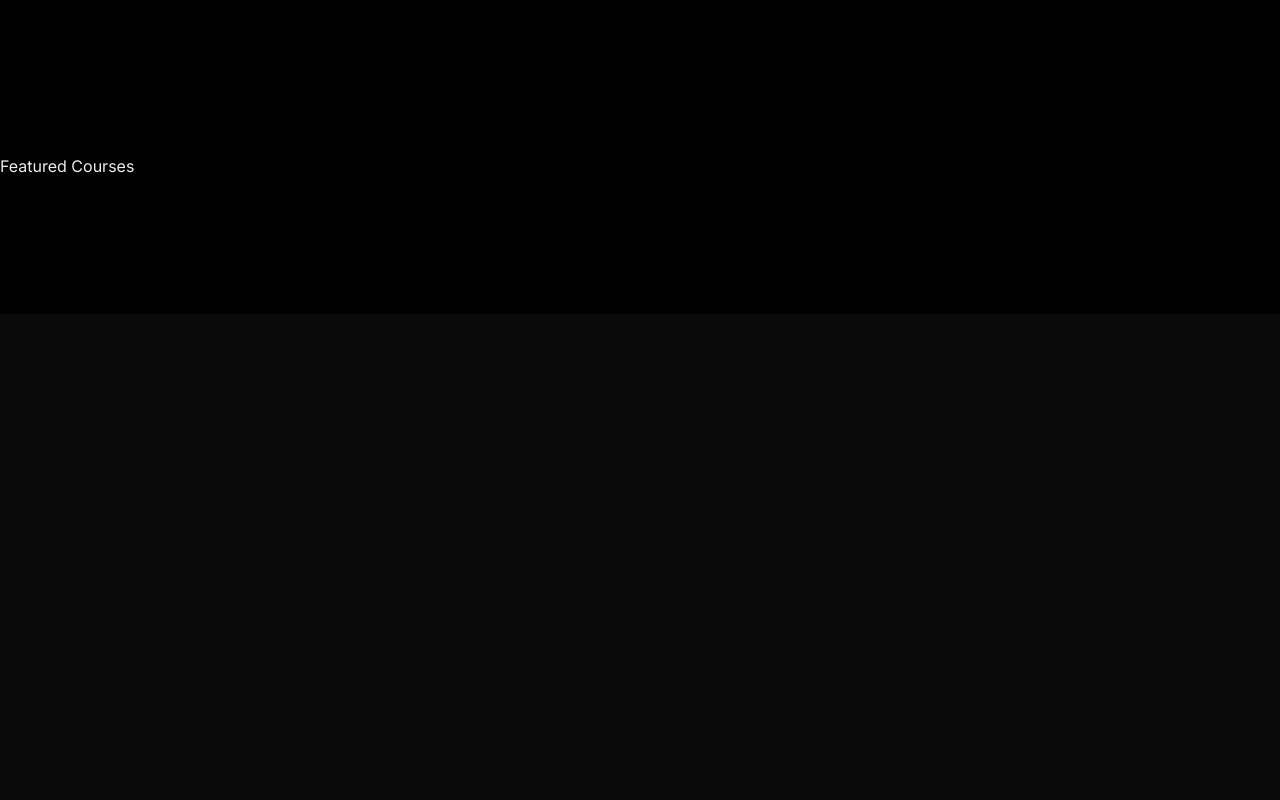
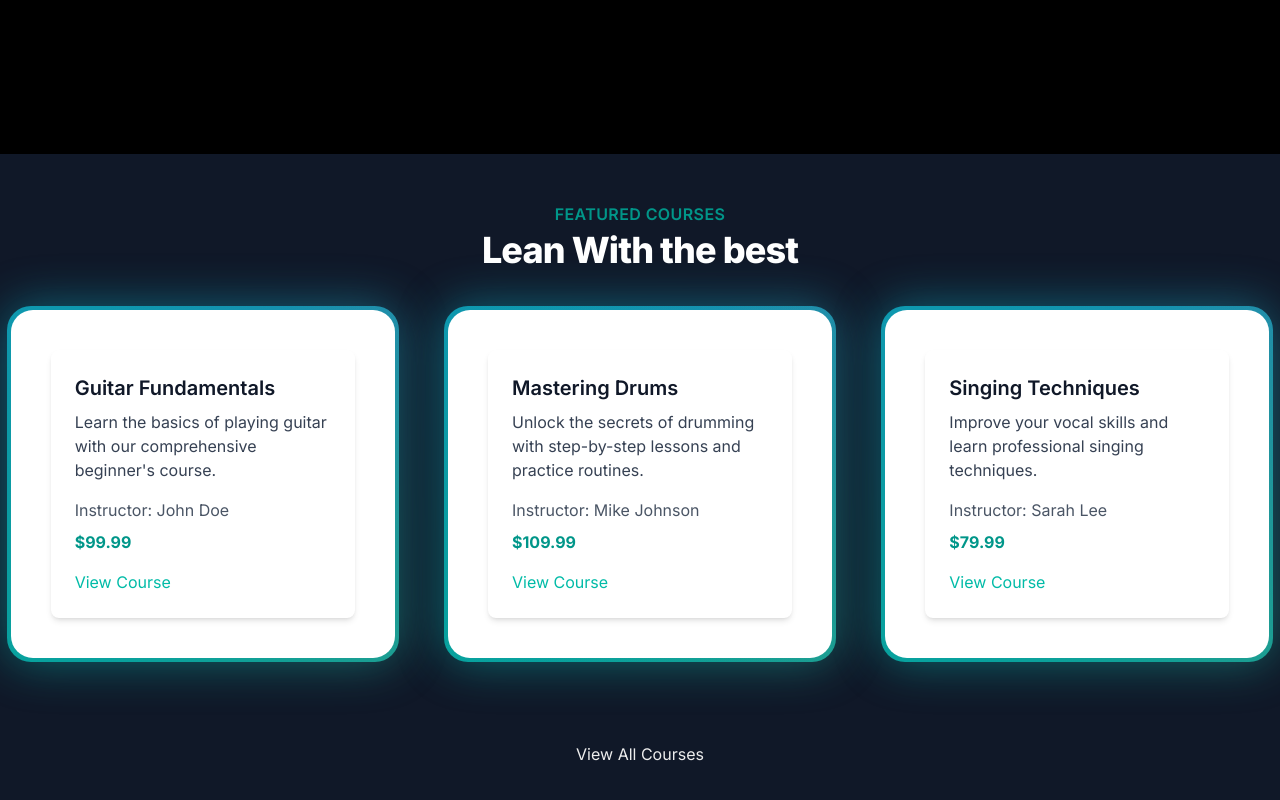
Before and after one commit to Saksham-Shukla-05/Next.js_music_app, a Next.js app: page / in a window 1280 px wide. Shown: the part 486-1286 px from the top of the page. Before the commit the page ends 800 px from the top, so only its background shows below. Built offline with nearby package versions, Linux system fonts and the light colour scheme.

Commit message:
Add FeaturedCourses component; implement course filtering and display with links

```diff
--- a/src/components/FeaturedCourses.tsx
+++ b/src/components/FeaturedCourses.tsx
@@ -1,3 +1,68 @@
+import Link from "next/link";
+import coursesData from "../data/music_courses.json";
+import BackgroundGradient from "./ui/background-gradient";
+
+interface Course {
+  id: number;
+
+  title: string;
+
+  slug: string;
+
+  description: string;
+
+  price: number;
+
+  instructor: string;
+
+  isFeatured: boolean;
+}
+
 export default function FeaturedCourses() {
-  return <p>Featured Courses</p>;
+  const FtCourses = coursesData.courses.filter(
+    (courses: Course) => courses.isFeatured
+  );
+  return (
+    <div className="py-12  bg-gray-900">
+      <div className="text-center">
+        <h2 className="text-base text-teal-600 font-semibold tracking-wide uppercase">
+          FEATURED COURSES
+        </h2>
+        <p className="mt-2 text-3xl leading-8 font-extrabold tracking-tight text-white sm:text-4xl">
+          Lean With the best
+        </p>
+      </div>
+      <div className="mt-10">
+        <div className="grid grid-cols-1 sm:grid-cols-2 lg:grid-cols-3 gap-8 justify-center">
+          {FtCourses.map((course: Course) => (
+            <div key={course.id} className="flex justify-center">
+              <BackgroundGradient className="rounded-[22px] max-w-sm p-4 sm:p-10 bg-white dark:bg-zinc-900">
+                <div className="  bg-white rounded-lg shadow-md p-6">
+                  <h3 className="text-xl font-semibold mb-2 text-gray-900">
+                    {course.title}
+                  </h3>
+                  <p className="text-gray-700 mb-4">{course.description}</p>
+                  <p className="text-gray-600 mb-2">
+                    Instructor: {course.instructor}
+                  </p>
+                  <p className="text-teal-600 font-bold mb-4">
+                    ${course.price}
+                  </p>
+                  <Link
+                    href={`/courses/${course.slug}`}
+                    className="text-teal-500 hover:underline"
+                  >
+                    View Course
+                  </Link>
+                </div>
+              </BackgroundGradient>
+            </div>
+          ))}
+        </div>
+      </div>
+      <div className="mt-20 text-center">
+        <Link href={"/courses"}>View All Courses</Link>
+      </div>
+    </div>
+  );
 }
--- a/src/data/music_courses.json
+++ b/src/data/music_courses.json
@@ -0,0 +1,64 @@
+{
+  "courses": [
+    {
+      "id": 1,
+      "title": "Guitar Fundamentals",
+      "slug": "guitar-fundamentals",
+      "description": "Learn the basics of playing guitar with our comprehensive beginner's course.",
+      "price": 99.99,
+      "instructor": "John Doe",
+      "isFeatured": true,
+      "image": "/courses/guitar.jpg"
+    },
+    {
+      "id": 2,
+      "title": "Piano for Beginners",
+      "slug": "piano-for-beginners",
+      "description": "Start your musical journey with this easy-to-follow piano course for beginners.",
+      "price": 89.99,
+      "instructor": "Jane Smith",
+      "isFeatured": false,
+      "image": "/courses/piano.jpg"
+    },
+    {
+      "id": 3,
+      "title": "Mastering Drums",
+      "slug": "mastering-drums",
+      "description": "Unlock the secrets of drumming with step-by-step lessons and practice routines.",
+      "price": 109.99,
+      "instructor": "Mike Johnson",
+      "isFeatured": true,
+      "image": "/courses/drums.jpg"
+    },
+    {
+      "id": 4,
+      "title": "Violin Essentials",
+      "slug": "violin-essentials",
+      "description": "Build a solid foundation in violin playing with this essential course.",
+      "price": 94.99,
+      "instructor": "Emily Clark",
+      "isFeatured": false,
+      "image": "/courses/violin.jpg"
+    },
+    {
+      "id": 5,
+      "title": "Singing Techniques",
+      "slug": "singing-techniques",
+      "description": "Improve your vocal skills and learn professional singing techniques.",
+      "price": 79.99,
+      "instructor": "Sarah Lee",
+      "isFeatured": true,
+      "image": "/courses/singing.jpg"
+    },
+    {
+      "id": 6,
+      "title": "Electronic Music Production",
+      "slug": "electronic-music-production",
+      "description": "Create your own electronic music tracks using modern production tools.",
+      "price": 129.99,
+      "instructor": "Alex Turner",
+      "isFeatured": false,
+      "image": "/courses/electronic.jpg"
+    }
+  ]
+}
```
Also changed, not shown: src/components/ui/background-gradient.tsx (+5 -2 lines).
